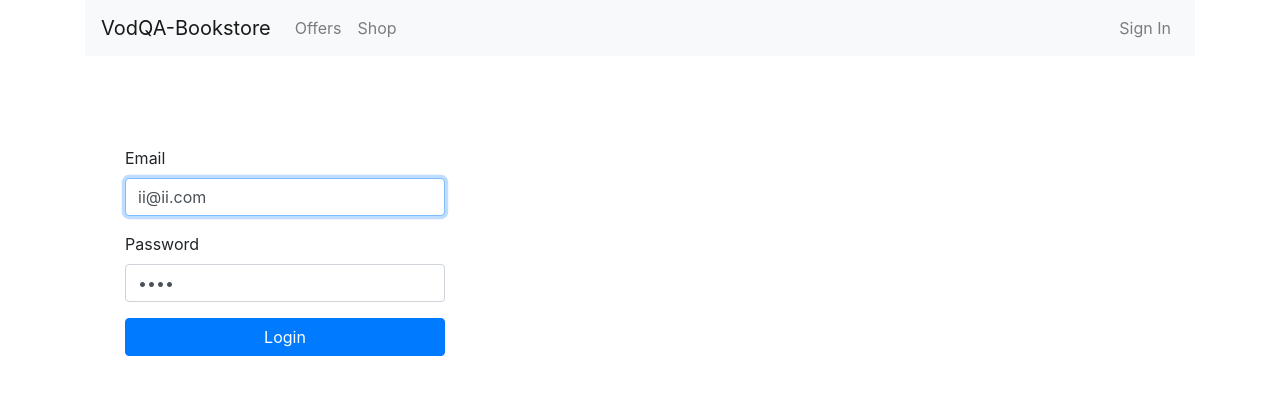
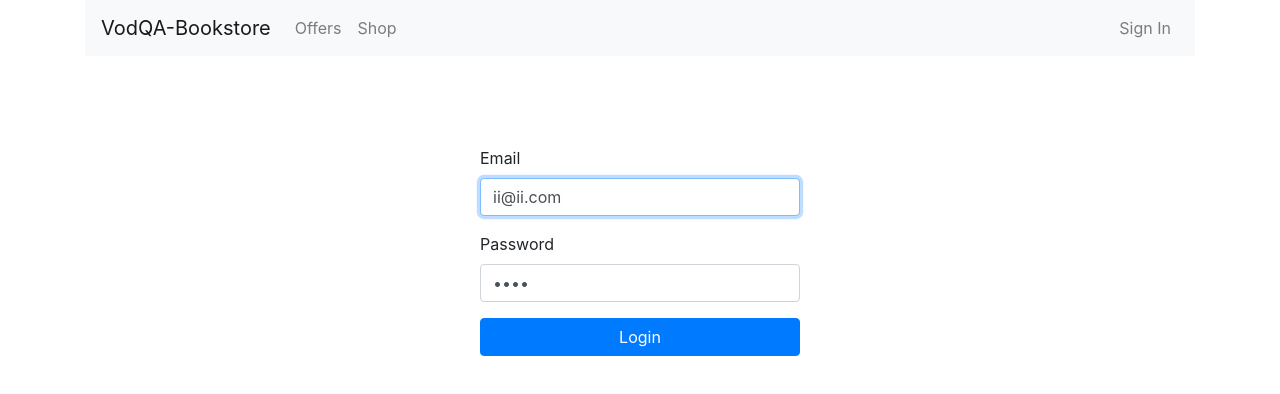
Before and after one commit to keshav143420/VodQA-Bookstore, a React (Create React App) app: page /login in a window 1280 px wide. Shown: the top 394 px of the page. Built offline with nearby package versions, Linux system fonts and the light colour scheme.

Commit message:
updated the styles from home and loing page

```diff
--- a/src/components/HomePage.js
+++ b/src/components/HomePage.js
@@ -1,5 +1,5 @@
 import React, { useState, useEffect } from 'react';
-import { Carousel, Spinner } from 'react-bootstrap';
+import { Carousel, Spinner, Container, Row, Col } from 'react-bootstrap';
 import axios from 'axios';
 
 function HomePage() {
@@ -27,16 +27,19 @@ function HomePage() {
       const result = await axios(
         'https://us-central1-fire-app-bykk.cloudfunctions.net/allbooks', config
       );
-      setData(result.data.slice(4,10));
+      setData(result.data.slice(4, 10));
     };
     fetchData();
   }, []);
 
   return (
-    <div style={{maxWidth:'500px', maxHeight: '700px'}}>
+    <Container>
+      <Row>
+        <Col md={{ span: 6, offset: 3 }}>
+          <div style={{ maxWidth: '500px', maxHeight: '700px' }}>
             {data.length === 0 && <Spinner animation="border" />}
             <Carousel activeIndex={index} direction={direction} onSelect={handleSelect}>
-        {data.map((d,i) =>
+              {data.map((d, i) =>
                 <Carousel.Item key={i}>
                   <img
                     className="d-block w-100"
@@ -45,14 +48,15 @@ function HomePage() {
                   />
                   <Carousel.Caption>
                     <h3>{d.title}</h3>
-        <p>{d.description.slice(0,100) + '...'}</p>
+                    <p>{d.description.slice(0, 100) + '...'}</p>
                   </Carousel.Caption>
                 </Carousel.Item>
               )}
-
-
             </Carousel>
           </div>
+        </Col>
+      </Row>
+    </Container>
   )
 }
 
--- a/src/components/LoginPage.js
+++ b/src/components/LoginPage.js
@@ -1,5 +1,5 @@
 import React, { useState } from "react";
-import { Button, FormGroup, FormControl, FormLabel } from 'react-bootstrap';
+import { Button, FormGroup, FormControl, FormLabel, Row, Container } from 'react-bootstrap';
 import { useHistory, useLocation } from "react-router-dom";
 
 import { authService } from '../services/authService';
@@ -21,8 +21,8 @@ export function LoginPage() {
     });
     e.preventDefault();
   };
-  return (<div>
-
+  return (<Container>
+    <Row className="justify-content-md-center">
       <div className="LoginPage">
         <form onSubmit={login}>
           <FormGroup controlId="email">
@@ -38,6 +38,8 @@ export function LoginPage() {
         </Button>
         </form>
       </div>
+    </Row>
 
-  </div>);
+
+  </Container>);
 }
```
Lines whose indentation alone changed are shown as unchanged.
